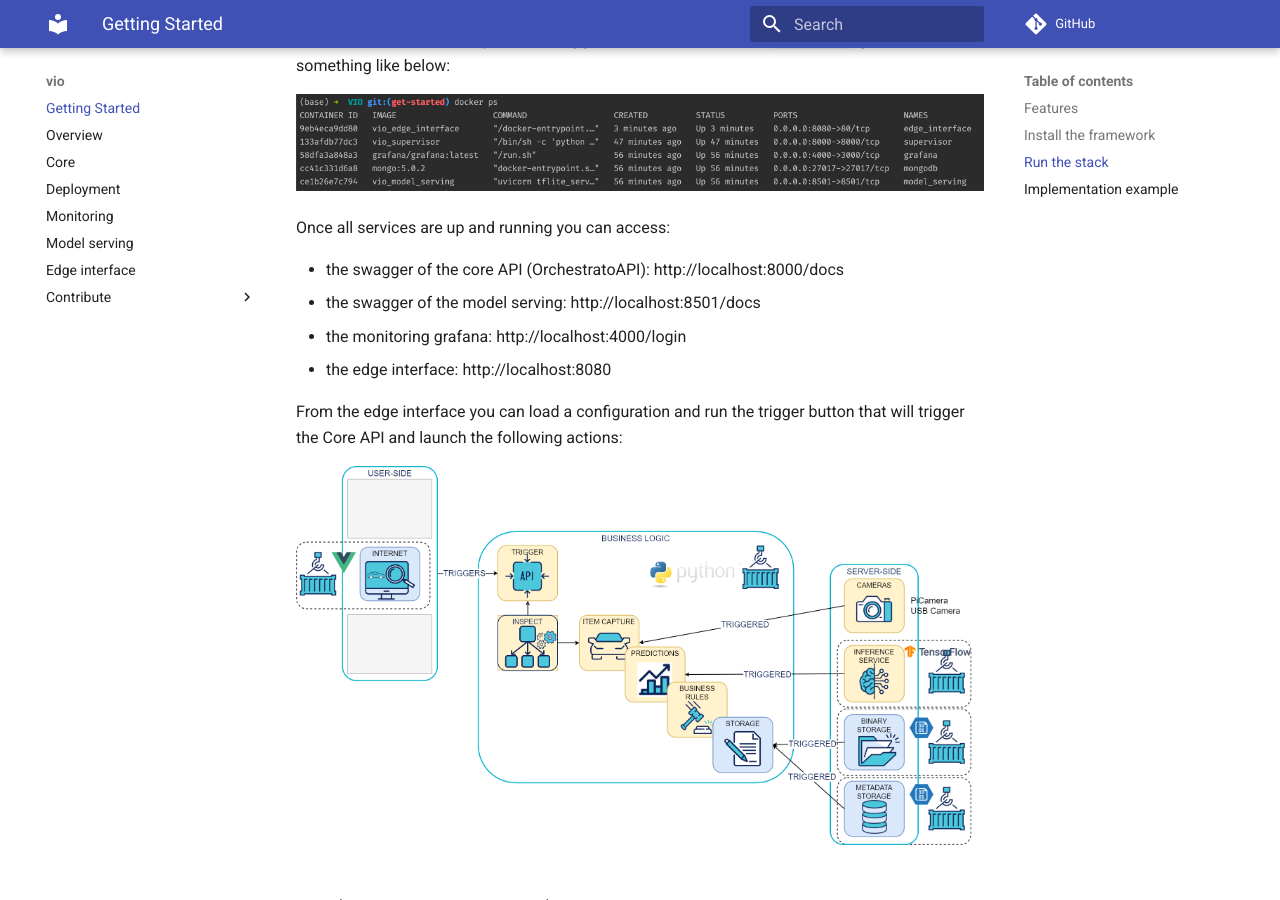
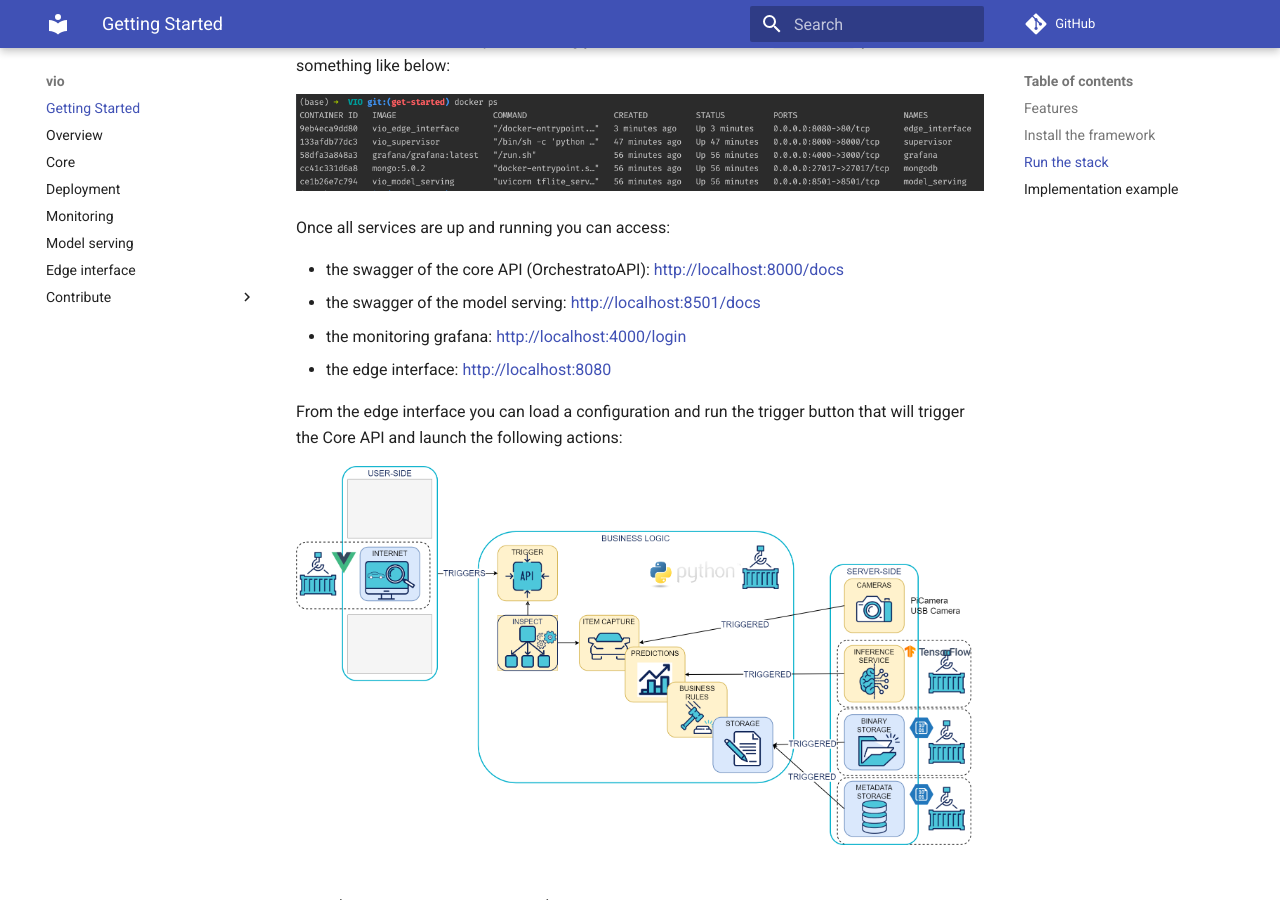
Before and after one commit to octo-technology/VIO, an MkDocs documentation site: the page built from docs/index.md, in a window 1280 px wide and 900 px high, scrolled down 1112 px. Built offline with MkDocs 1.6.1 and Material for MkDocs 9.7.7, drawn with Linux system fonts in a browser that asks for light colours; comment, search, counter and statistics services are not loaded; some of the changed lines change nothing that is shown.

Commit message:
adding links

```diff
--- a/docs/index.md
+++ b/docs/index.md
@@ -7,11 +7,11 @@
 
 ## Features
 
-- [The core](docs/supervisor.md)
-- [The deployment tools](docs/deployment.md)
-- [The fleet monitoring](docs/monitoring.md)
-- [The edge interface](docs/edge_interface.md)
-- [The model serving](docs/model_serving.md)
+- [The core](supervisor.md)
+- [The deployment tools](deployment.md)
+- [The fleet monitoring](monitoring.md)
+- [The edge interface](edge_interface.md)
+- [The model serving](model_serving.md)
 
 
 ## Install the framework
@@ -42,10 +42,10 @@
 
 Once all services are up and running you can access:
 
-- the swagger of the core API (OrchestratoAPI): http://localhost:8000/docs
-- the swagger of the model serving: http://localhost:8501/docs
-- the monitoring grafana: http://localhost:4000/login
-- the edge interface: http://localhost:8080
+- the swagger of the core API (OrchestratoAPI): [http://localhost:8000/docs](http://localhost:8000/docs)
+- the swagger of the model serving: [http://localhost:8501/docs](http://localhost:8501/docs)
+- the monitoring grafana: [http://localhost:4000/login](http://localhost:4000/login)
+- the edge interface: [http://localhost:8080](http://localhost:8080)
 
 From the edge interface you can load a configuration and run the trigger button that will trigger the Core API and launch the following actions:
 
```
